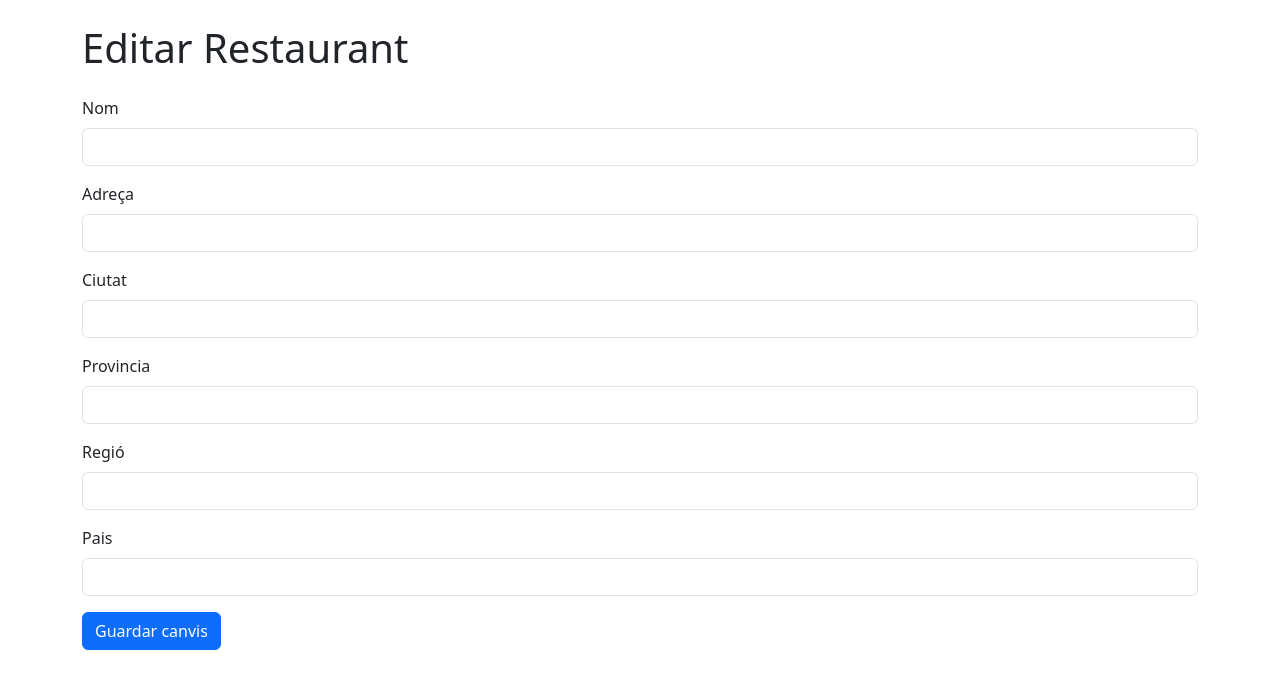
After one commit to aferranc/refactored-spoon, a Flask app: template refactored_spoon/templates/edit.html in a window 1280 px wide. The commit adds this page. Shown: the top 689 px of the page. Run offline with Flask 3, Linux system fonts and the light colour scheme; the template is opened without the code that fills it, so the values that code supplies are empty.

Commit message:
feat(frontend): Add edit restaurant template
BREAKING CHANGE: From now on you can edit the information of a restaurant

```diff
--- /dev/null
+++ b/refactored_spoon/templates/edit.html
@@ -0,0 +1,44 @@
+<!doctype html>
+<html lang="es">
+<head>
+    <meta charset="UTF-8">
+    <meta name="viewport" content="width=device-width, initial-scale=1.0">
+    <title>Editar Restaurant</title>
+    <!-- Bootstrap CSS -->
+    <link href="https://cdn.jsdelivr.net/npm/bootstrap@5.3.3/dist/css/bootstrap.min.css" rel="stylesheet" integrity="sha384-QWTKZyjpPEjISv5WaRU9OFeRpok6YctnYmDr5pNlyT2bRjXh0JMhjY6hW+ALEwIH" crossorigin="anonymous">
+</head>
+<body>
+    <div class="container">
+        <h1 class="my-4">Editar Restaurant</h1>
+        <form method="POST">
+            <div class="mb-3">
+                <label for="name" class="form-label">Nom</label>
+                <input type="text" class="form-control" id="name" name="name" value="{{ restaurant.name }}" required>
+            </div>
+            <div class="mb-3">
+                <label for="address" class="form-label">Adreça</label>
+                <input type="text" class="form-control" id="address" name="address" value="{{ restaurant.address }}" required>
+            </div>
+            <div class="mb-3">
+                <label for="city_name" class="form-label">Ciutat</label>
+                <input type="text" class="form-control" id="city_name" name="city_name" value="{{ restaurant.city_name }}" required>
+            </div>
+            <div class="mb-3">
+                <label for="province_name" class="form-label">Provincia</label>
+                <input type="text" class="form-control" id="province_name" name="province_name" value="{{ restaurant.province_name }}" required>
+            </div>
+            <div class="mb-3">
+                <label for="region_name" class="form-label">Regió</label>
+                <input type="text" class="form-control" id="region_name" name="region_name" value="{{ restaurant.region_name }}" required>
+            </div>
+            <div class="mb-3">
+                <label for="country_name" class="form-label">Pais</label>
+                <input type="text" class="form-control" id="country_name" name="country_name" value="{{ restaurant.country_name }}" required>
+            </div>
+            <button type="submit" class="btn btn-primary">Guardar canvis</button>
+        </form>
+    </div>
+    <!-- Bootstrap JS Bundle with Popper -->
+    <script src="https://cdn.jsdelivr.net/npm/bootstrap@5.3.3/dist/js/bootstrap.bundle.min.js" integrity="sha384-YvpcrYf0tY3lHB60NNkmXc5s9fDVZLESaAA55NDzOxhy9GkcIdslK1eN7N6jIeHz" crossorigin="anonymous"></script>
+</body>
+</html>
```
Also changed, not shown: refactored_spoon/templates/index.html (+13 -4 lines).
